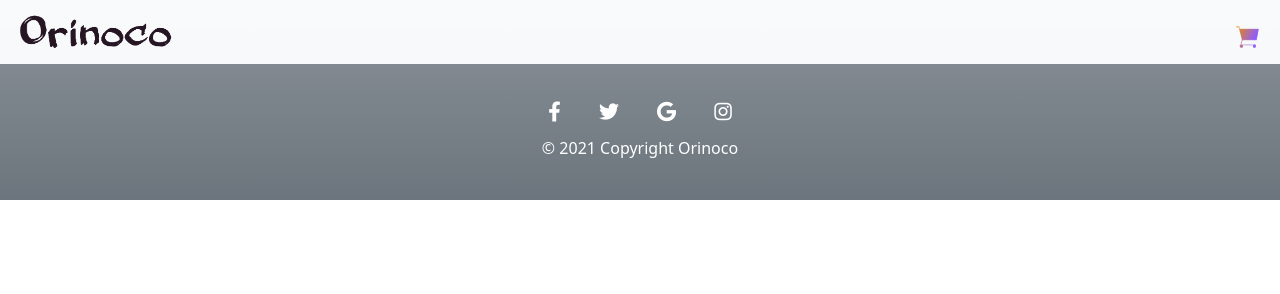
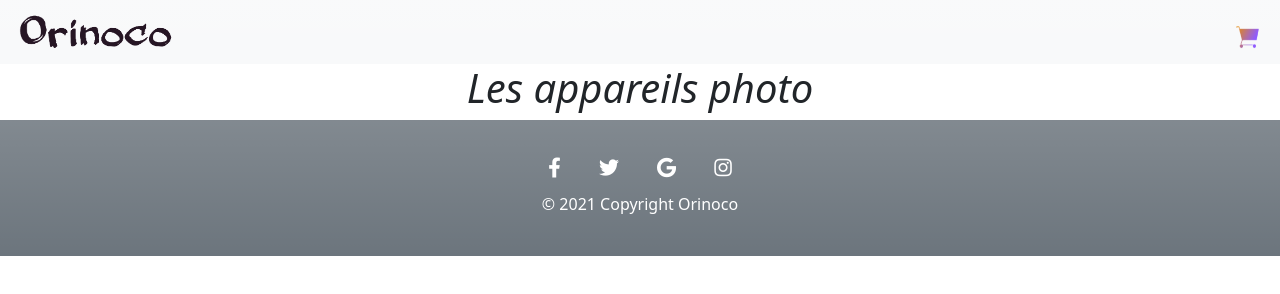
Before and after one commit to M3NGO/P5_mendo_goncalves_bruno, a plain HTML site: page index.html in a window 1280 px wide. Drawn offline with nearby package versions, Linux system fonts and the light colour scheme; no server answers.

Commit message:
index.html
ajout titre a la page

```diff
--- a/index.html
+++ b/index.html
@@ -13,13 +13,14 @@
 </head>
 <body>
   <header class="navbar navbar-light bg-light bg-gradient"><!-- contient logo et partie map -->
-    <img class="logo" src="img/logo-orinoco-wording.png" alt="Logo Orinoco">
+    <a href='index.html'><img class="logo" src="img/logo-orinoco-wording.png" alt="Logo Orinoco"></a>
     <nav>
       <span class="nav-item"><a class="nav-link" href="panier.html"><img class="logoPanier" src="img/favicon-orinoco.png" alt="Logo Panier Orinoco"></a></span>
     </nav>
   </header>
 
   <section>
+    <h1 class="text-center fst-italic">Les appareils photo</h1>
       <div class="section container-sm d-flex justify-content-around "></div>
   </section>
 
```
